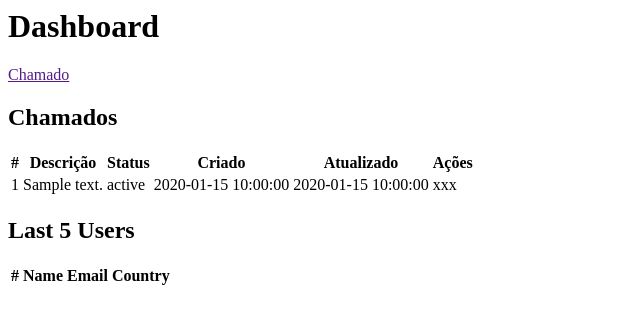
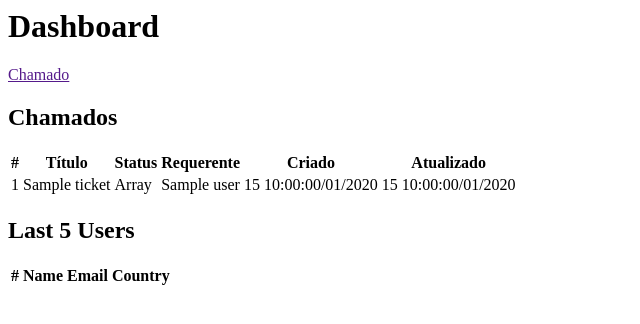
Before and after one commit to glucasmr/sistema-chamados-codeigniter, a CodeIgniter app: the page made by application/views/pages/dashboard.php in a window 1280 px wide. Shown: the top 324 px of the page, without its empty margins (0-640 px from the left). Run offline with CodeIgniter, Linux system fonts and the light colour scheme; the visitor is signed in with stand-in values (Sample User, id 1); tables that the repository leaves empty or names only in its code hold one stand-in row (values such as "Sample post"); the template is opened without the code that fills it: most values are stand-ins (such as "Sample title", 1, 10 or a date in 2020); lists and menus that the app fills with data are empty.

Commit message:
feat: remodelando tabela dashboard

```diff
--- a/application/views/pages/dashboard.php
+++ b/application/views/pages/dashboard.php
@@ -12,27 +12,69 @@
 		<h2 class="h2">Chamados</h2>
 	</div>
 
+	<p class="text-danger font-weight-bold">
+		<?= $this->session->flashdata('msg'); ?>
+	</p>
 	<div class="table-responsive">
-		<table class="table table-bordered table-hover">
+		<table class="display" id="table">
 			<thead>
 				<tr>
 					<th>#</th>
-					<th>Descrição</th>
+					<th>Título</th>
 					<th>Status</th>
+					<th>Requerente</th>
 					<th>Criado</th>
 					<th>Atualizado</th>
-					<th>Ações</th>
+					<th></th>
 				</tr>
 			</thead>
 			<tbody>
-                <?php foreach ($tickets as $ticket): ?>
+				<?php foreach ($tickets as $ticket) : ?>
                     <tr>
-                        <td><?= $ticket['id']?></td>
-                        <td><?= $ticket['description']?></td>
-                        <td><?= $ticket['status']?></td>
-                        <td><?= $ticket['create_date']?></td>
-                        <td><?= $ticket['update_date']?></td>
-                        <td>xxx</td>
+						<td><?= $ticket['id'] ?></td>
+						<td><?= $ticket['title'] ?></td>
+						<td>
+							<?php foreach ($status as $unique_status) : ?>
+								<?php if ($ticket['status_id'] == $unique_status['id']) : ?>
+									<?= $unique_status['status'] ?>
+								<?php endif; ?>
+							<?php endforeach; ?>
+						</td>
+						<td>
+							<?php foreach ($users as $user) : ?>
+								<?php if ($user['id'] == $ticket['user_id']) : ?>
+									<?= $user['name'] ?>
+								<?php endif; ?>
+							<?php endforeach; ?>
+						</td>
+						<td>
+							<?php $arr = explode('-', $ticket['create_date']);
+							$ticket['create_date'] = $arr[2] . '/' . $arr[1] . '/' . $arr[0]; ?>
+							<?= $ticket['create_date'] ?>
+
+						</td>
+						<td>
+							<?php $arr = explode('-', $ticket['update_date']);
+							$ticket['update_date'] = $arr[2] . '/' . $arr[1] . '/' . $arr[0]; ?>
+							<?= $ticket['update_date'] ?>
+						</td>
+						<td class="d-flex justify-content-center">
+							<a href="<?= base_url() ?>tickets/show/<?= $ticket["id"] ?>" class="btn btn-sm btn-primary" title="Visualizar">
+								<i class="fas fa-eye"></i>
+							</a>
+							<a href="<?= base_url() ?>tickets/edit/<?= $ticket["id"] ?>" class="mx-2 btn btn-sm btn-warning" title="Editar">
+								<i class="fas fa-pencil-alt"></i>
+							</a>
+							<?php if ($_SESSION["logged_user"]['id'] == $ticket['user_id']) : ?>
+								<a href="javascript:goDelete(<?= $ticket['id'] ?>)" class="btn btn-sm btn-danger" title="Deletar">
+									<i class="fas fa-trash-alt"></i>
+								</a>
+							<?php else : ?>
+								<button disabled type="button" class="btn btn-sm btn-danger" title="Deletar">
+									<i class="fas fa-trash-alt"></i>
+								</button>
+							<?php endif; ?>
+						</td>
                     </tr>
 
                 <?php endforeach; ?>
@@ -61,3 +103,36 @@
 		</table>
 	</div>
 </main>
+
+<script>
+	$(document).ready(function() {
+		$("#table").DataTable({
+			"order": [],
+			"language": {
+				"lengthMenu": "Mostrando _MENU_ chamados por página",
+				"zeroRecords": "Nada encontrado",
+				"info": "Mostrando página _PAGE_ de _PAGES_",
+				"infoEmpty": "Nenhum chamado disponível",
+				"infoFiltered": "(Filtrado de _MAX_ chamados)",
+				"search": "Busca:",
+				"paginate": {
+					"first": "Primeira",
+					"last": "Última",
+					"next": "Próxima",
+					"previous": "Anterior"
+				}
+			},
+			"lengthMenu": [8, 10, 25, 50, 75, 100],
+
+		});
+	});
+
+	function goDelete(id) {
+		var myUrl = 'tickets/delete/' + id
+		if (confirm('Realmente deseja excluir o chamado?')) {
+			window.location.href = myUrl;
+		} else {
+			alert('Operação cancelada')
+		}
+	}
+</script>
```
Also changed, not shown: application/controllers/Dashboard.php (+7 -2 lines).
